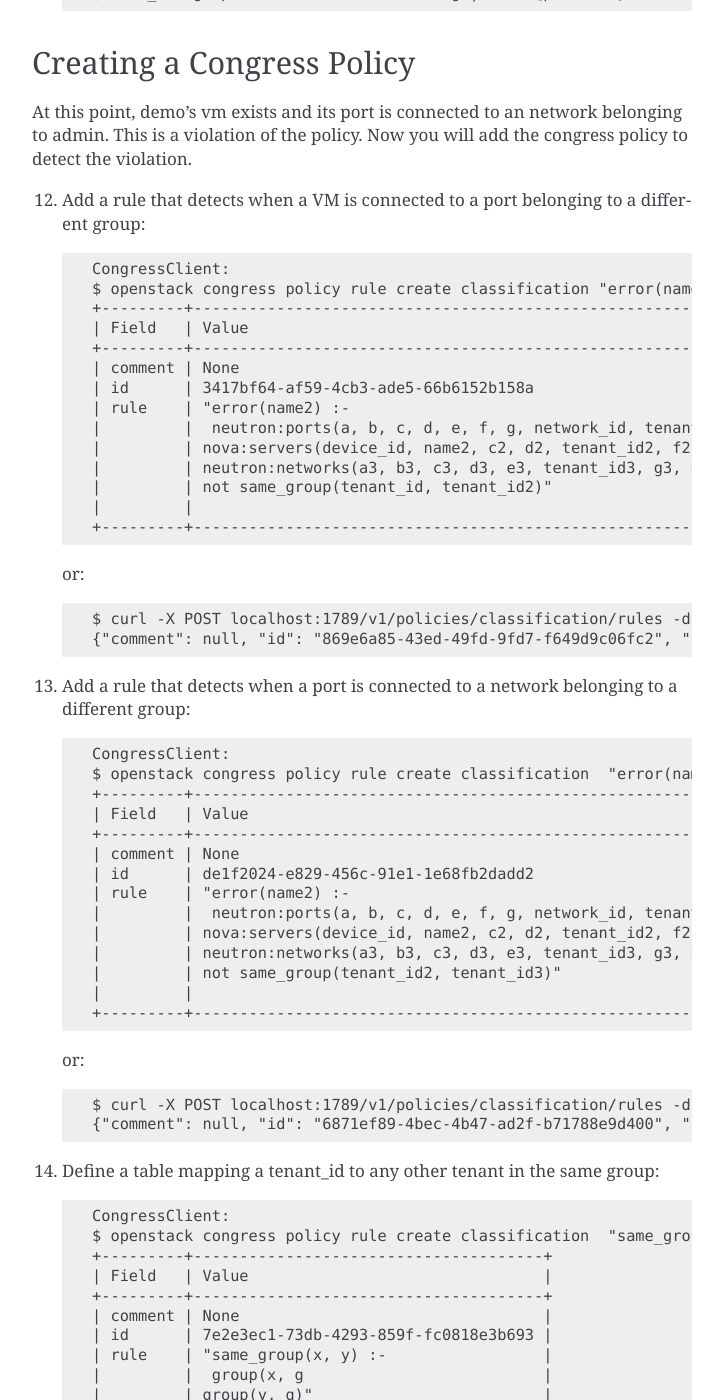
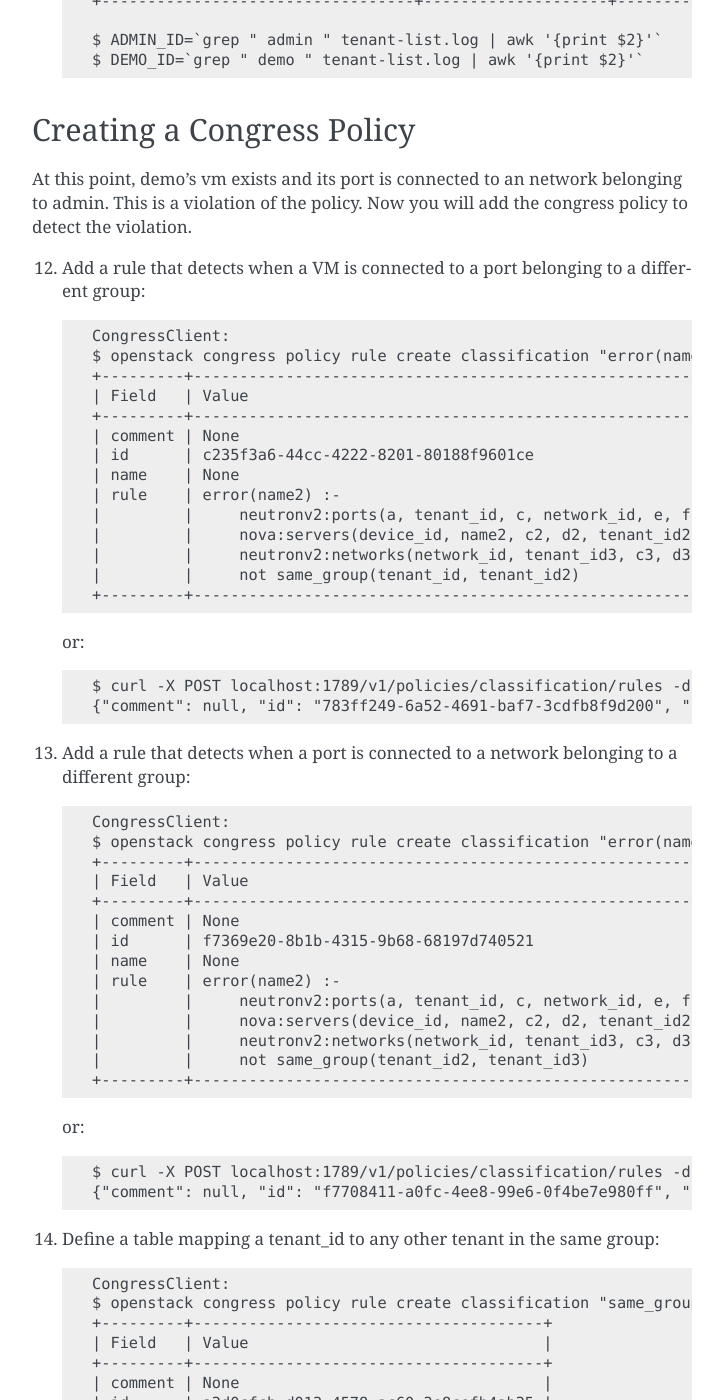
Before and after one commit to openstack-archive/congress, a Sphinx documentation site: the page built from doc/source/tutorial-tenant-sharing.rst, in a window 1280 px wide and 1400 px high, scrolled down 4170 px. Shown: the whole window, without its empty margins (388-1111 px from the left). Built offline with Sphinx 7.4.7, drawn with Linux system fonts in a browser that asks for light colours; some of the changed text lies outside the part shown.

Commit message:
Update tutorial per data source driver changes
Update "Setting up Devstack" section. Replace neutron data sources with
neutronv2 versions. Update output of policy commands.

Change-Id: I6e080d049676732c5970de250d6347cc6d346a67

```diff
--- a/doc/source/tutorial-tenant-sharing.rst
+++ b/doc/source/tutorial-tenant-sharing.rst
@@ -34,9 +34,12 @@
 
    https://github.com/stackforge/congress/blob/master/README.rst#41-devstack-install
 
-2) Change OS_USERNAME to "admin" in both nova and neutron::
+2) The Devstack installation script will automatically create a data source
+   instance of the neutronv2 driver. If you are not using Devstack, you will
+   need to create the data source::
 
-     /etc/congress/datasources.conf
+     $ AUTH_URL=`keystone endpoint-get --service=identity | grep "publicURL" | awk '{print $4}'`
+     $ openstack congress datasource create neutronv2 neutronv2 --config username=admin --config tenant_name=admin --config password=password --config auth_url=$AUTH_URL
 
 3) Change auth_strategy from "keystone" to "noauth" in
    /etc/congress/congress.conf
@@ -200,68 +203,68 @@
     different group::
 
      CongressClient:
-     $ openstack congress policy rule create classification "error(name2) :- neutron:ports(a, b, c, d, e, f, g, network_id, tenant_id, j, k, l, m, n, device_id, p), nova:servers(device_id, name2, c2, d2, tenant_id2, f2, g2, h2), neutron:networks(a3, b3, c3, d3, e3, tenant_id3, g3, h3, i3, network_id, k3), not same_group(tenant_id, tenant_id2)"
-     +---------+----------------------------------------------------------------------------------------+
-     | Field   | Value                                                                                  |
-     +---------+----------------------------------------------------------------------------------------+
-     | comment | None                                                                                   |
-     | id      | 3417bf64-af59-4cb3-ade5-66b6152b158a                                                   |
-     | rule    | "error(name2) :-                                                                       |
-     |         |  neutron:ports(a, b, c, d, e, f, g, network_id, tenant_id, j, k, l, m, n, device_id, p |
-     |         | nova:servers(device_id, name2, c2, d2, tenant_id2, f2, g2, h2                          |
-     |         | neutron:networks(a3, b3, c3, d3, e3, tenant_id3, g3, h3, i3, network_id, k3            |
-     |         | not same_group(tenant_id, tenant_id2)"                                                 |
-     |         |                                                                                        |
-     +---------+----------------------------------------------------------------------------------------+
+     $ openstack congress policy rule create classification "error(name2) :- neutronv2:ports(a, tenant_id, c, network_id, e, f, g, device_id, i), nova:servers(device_id, name2, c2, d2, tenant_id2, f2, g2, h2), neutronv2:networks(network_id, tenant_id3, c3, d3, e3, f3), not same_group(tenant_id, tenant_id2)"
+     +---------+--------------------------------------------------------------------------+
+     | Field   | Value                                                                    |
+     +---------+--------------------------------------------------------------------------+
+     | comment | None                                                                     |
+     | id      | c235f3a6-44cc-4222-8201-80188f9601ce                                     |
+     | name    | None                                                                     |
+     | rule    | error(name2) :-                                                          |
+     |         |     neutronv2:ports(a, tenant_id, c, network_id, e, f, g, device_id, i), |
+     |         |     nova:servers(device_id, name2, c2, d2, tenant_id2, f2, g2, h2),      |
+     |         |     neutronv2:networks(network_id, tenant_id3, c3, d3, e3, f3),          |
+     |         |     not same_group(tenant_id, tenant_id2)                                |
+     +---------+--------------------------------------------------------------------------+
 
     or::
 
-     $ curl -X POST localhost:1789/v1/policies/classification/rules -d '{"rule": "error(name2) :- neutron:ports(a, b, c, d, e, f, g, network_id, tenant_id, j, k, l, m, n, device_id, p), nova:servers(device_id, name2, c2, d2, tenant_id2, f2, g2, h2), neutron:networks(a3, b3, c3, d3, e3, tenant_id3, g3, h3, i3, network_id, k3), not same_group(tenant_id, tenant_id2) "}'
-     {"comment": null, "id": "869e6a85-43ed-49fd-9fd7-f649d9c06fc2", "rule": "error(name2) :- neutron:ports(a, b, c, d, e, f, g, network_id, tenant_id, j, k, l, m, n, device_id, p), nova:servers(device_id, name2, c2, d2, tenant_id2, f2, g2, h2), neutron:networks(a3, b3, c3, d3, e3, tenant_id3, g3, h3, i3, network_id, k3), not same_group(tenant_id, tenant_id2)"}
+     $ curl -X POST localhost:1789/v1/policies/classification/rules -d '{"rule": "error(name2) :- neutronv2:ports(a, tenant_id, c, network_id, e, f, g, device_id, i), nova:servers(device_id, name2, c2, d2, tenant_id2, f2, g2, h2), neutronv2:networks(network_id, tenant_id3, c3, d3, e3, f3), not same_group(tenant_id, tenant_id2)"}'
+     {"comment": null, "id": "783ff249-6a52-4691-baf7-3cdfb8f9d200", "rule": "error(name2) :- \n    neutronv2:ports(a, tenant_id, c, network_id, e, f, g, device_id, i),\n    nova:servers(device_id, name2, c2, d2, tenant_id2, f2, g2, h2),\n    neutronv2:networks(network_id, tenant_id3, c3, d3, e3, f3),\n    not same_group(tenant_id, tenant_id2)", "name": null}
 
 
 13) Add a rule that detects when a port is connected to a network belonging to
     a different group::
 
      CongressClient:
-     $ openstack congress policy rule create classification  "error(name2) :- neutron:ports(a, b, c, d, e, f, g, network_id, tenant_id, j, k, l, m, n, device_id, p), nova:servers(device_id, name2, c2, d2, tenant_id2, f2, g2, h2), neutron:networks(a3, b3, c3, d3, e3, tenant_id3, g3, h3, i3, network_id, k3) , not same_group(tenant_id2, tenant_id3)"
-     +---------+----------------------------------------------------------------------------------------+
-     | Field   | Value                                                                                  |
-     +---------+----------------------------------------------------------------------------------------+
-     | comment | None                                                                                   |
-     | id      | de1f2024-e829-456c-91e1-1e68fb2dadd2                                                   |
-     | rule    | "error(name2) :-                                                                       |
-     |         |  neutron:ports(a, b, c, d, e, f, g, network_id, tenant_id, j, k, l, m, n, device_id, p |
-     |         | nova:servers(device_id, name2, c2, d2, tenant_id2, f2, g2, h2                          |
-     |         | neutron:networks(a3, b3, c3, d3, e3, tenant_id3, g3, h3, i3, network_id, k3            |
-     |         | not same_group(tenant_id2, tenant_id3)"                                                |
-     |         |                                                                                        |
-     +---------+----------------------------------------------------------------------------------------+
+     $ openstack congress policy rule create classification "error(name2) :- neutronv2:ports(a, tenant_id, c, network_id, e, f, g, device_id, i), nova:servers(device_id, name2, c2, d2, tenant_id2, f2, g2, h2), neutronv2:networks(network_id, tenant_id3, c3, d3, e3, f3), not same_group(tenant_id2, tenant_id3)"
+     +---------+--------------------------------------------------------------------------+
+     | Field   | Value                                                                    |
+     +---------+--------------------------------------------------------------------------+
+     | comment | None                                                                     |
+     | id      | f7369e20-8b1b-4315-9b68-68197d740521                                     |
+     | name    | None                                                                     |
+     | rule    | error(name2) :-                                                          |
+     |         |     neutronv2:ports(a, tenant_id, c, network_id, e, f, g, device_id, i), |
+     |         |     nova:servers(device_id, name2, c2, d2, tenant_id2, f2, g2, h2),      |
+     |         |     neutronv2:networks(network_id, tenant_id3, c3, d3, e3, f3),          |
+     |         |     not same_group(tenant_id2, tenant_id3)                               |
+     +---------+--------------------------------------------------------------------------+
 
     or::
 
-     $ curl -X POST localhost:1789/v1/policies/classification/rules -d '{"rule": "error(name2) :- neutron:ports(a, b, c, d, e, f, g, network_id, tenant_id, j, k, l, m, n, device_id, p), nova:servers(device_id, name2, c2, d2, tenant_id2, f2, g2, h2), neutron:networks(a3, b3, c3, d3, e3, tenant_id3, g3, h3, i3, network_id, k3) , not same_group(tenant_id2, tenant_id3) "}'
-     {"comment": null, "id": "6871ef89-4bec-4b47-ad2f-b71788e9d400", "rule": "error(name2) :- neutron:ports(a, b, c, d, e, f, g, network_id, tenant_id, j, k, l, m, n, device_id, p), nova:servers(device_id, name2, c2, d2, tenant_id2, f2, g2, h2), neutron:networks(a3, b3, c3, d3, e3, tenant_id3, g3, h3, i3, network_id, k3), not same_group(tenant_id2, tenant_id3)"}
+     $ curl -X POST localhost:1789/v1/policies/classification/rules -d '{"rule": "error(name2) :- neutronv2:ports(a, tenant_id, c, network_id, e, f, g, device_id, i), nova:servers(device_id, name2, c2, d2, tenant_id2, f2, g2, h2), neutronv2:networks(network_id, tenant_id3, c3, d3, e3, f3), not same_group(tenant_id2, tenant_id3)"}'
+     {"comment": null, "id": "f7708411-a0fc-4ee8-99e6-0f4be7e980ff", "rule": "error(name2) :- \n    neutronv2:ports(a, tenant_id, c, network_id, e, f, g, device_id, i),\n    nova:servers(device_id, name2, c2, d2, tenant_id2, f2, g2, h2),\n    neutronv2:networks(network_id, tenant_id3, c3, d3, e3, f3),\n    not same_group(tenant_id2, tenant_id3)", "name": null}
 
 14) Define a table mapping a tenant_id to any other tenant in the same group::
 
      CongressClient:
-     $ openstack congress policy rule create classification  "same_group(x, y) :- group(x, g), group(y, g)"
+     $ openstack congress policy rule create classification "same_group(x, y) :- group(x, g), group(y, g)"
      +---------+--------------------------------------+
      | Field   | Value                                |
      +---------+--------------------------------------+
      | comment | None                                 |
-     | id      | 7e2e3ec1-73db-4293-859f-fc0818e3b693 |
-     | rule    | "same_group(x, y) :-                 |
-     |         |  group(x, g                          |
-     |         | group(y, g)"                         |
-     |         |                                      |
+     | id      | a3d0cfcb-d013-4578-ac60-3e8cefb4ab35 |
+     | name    | None                                 |
+     | rule    | same_group(x, y) :-                  |
+     |         |     group(x, g),                     |
+     |         |     group(y, g)                      |
      +---------+--------------------------------------+
 
     or::
 
-     $ curl -X POST localhost:1789/v1/policies/classification/rules -d '{"rule": "same_group(x, y) :- group(x, g), group(y, g) "}'
-     {"comment": null, "id": "9165ab44-ef9e-4561-af55-3d29b9da0bfe", "rule": "same_group(x, y) :- group(x, g), group(y, g)"}
+     $ curl -X POST localhost:1789/v1/policies/classification/rules -d '{"rule": "same_group(x, y) :- group(x, g), group(y, g)"}'
+     {"comment": null, "id": "e919d62e-b9af-4b50-a22c-c266379417b8", "rule": "same_group(x, y) :- \n    group(x, g),\n    group(y, g)", "name": null}
 
 15) Create a table mapping tenant_id to a group name.  admin and demo are in
     two separate groups called "IT" and "Marketing" respectively.  In practice,
@@ -270,40 +273,40 @@
     group table with membership information manually::
 
      CongressClient:
-     $ openstack congress policy rule create classification  "group(\"$ADMIN_ID\", \"IT\") :- true"
-     +---------+---------------------------------------------------------+
-     | Field   | Value                                                   |
-     +---------+---------------------------------------------------------+
-     | comment | None                                                    |
-     | id      | 6013e6a6-4d06-4d46-be86-a64eba4a754e                    |
-     | rule    | "group(\"7320f8345acb489e8296ddb3b1ad1262\", \"IT\") :- |
-     |         |  true()"                                                |
-     |         |                                                         |
-     +---------+---------------------------------------------------------+
+     $ openstack congress policy rule create classification "group(\"$ADMIN_ID\", \"IT\") :- true"
+     +---------+-----------------------------------------------------+
+     | Field   | Value                                               |
+     +---------+-----------------------------------------------------+
+     | comment | None                                                |
+     | id      | 97a6aeb0-0c9d-493b-8b0c-77691c1c3547                |
+     | name    | None                                                |
+     | rule    | group("14a3eb4f5b234b578ff905a4bec71605", "IT") :-  |
+     |         |     true()                                          |
+     +---------+-----------------------------------------------------+
 
     or::
 
      $ curl -X POST localhost:1789/v1/policies/classification/rules -d "{\"rule\": \"group(\\\"$ADMIN_ID\\\", \\\"IT\\\") :- true \"}"
-     {"comment": null, "id": "1554e108-adc5-40e1-870a-dda3b877f2bc", "rule": "group(\"7320f8345acb489e8296ddb3b1ad1262\", \"IT\") :- true()"}
+     {"comment": null, "id": "4a51b768-1458-4c68-881f-1cf2f1edb344", "rule": "group(\"14a3eb4f5b234b578ff905a4bec71605\", \"IT\") :- \n    true()", "name": null}
 
     Then::
 
      CongressClient:
-     $ openstack congress policy rule create classification  "group(\"$DEMO_ID\", \"Marketing\") :- true"
-     +---------+----------------------------------------------------------------+
-     | Field   | Value                                                          |
-     +---------+----------------------------------------------------------------+
-     | comment | None                                                           |
-     | id      | e76aede7-9f20-49af-b09f-1f293c0e1a52                           |
-     | rule    | "group(\"81084a94769c4ce0accb6968c397a085\", \"Marketing\") :- |
-     |         |  true()"                                                       |
-     |         |                                                                |
-     +---------+----------------------------------------------------------------+
+     $ openstack congress policy rule create classification "group(\"$DEMO_ID\", \"Marketing\") :- true"
+     +---------+------------------------------------------------------------+
+     | Field   | Value                                                      |
+     +---------+------------------------------------------------------------+
+     | comment | None                                                       |
+     | id      | 67c0d86d-f7cf-4db1-9efa-4d46960a3905                       |
+     | name    | None                                                       |
+     | rule    | group("8f08a89de9c945d4ac7f945f1d93b676", "Marketing") :-  |
+     |         |     true()                                                 |
+     +---------+------------------------------------------------------------+
 
     or::
 
      $ curl -X POST localhost:1789/v1/policies/classification/rules -d "{\"rule\": \"group(\\\"$DEMO_ID\\\", \\\"Marketing\\\") :- true \"}"
-     {"comment": null, "id": "810c2217-0161-4ba6-ab29-a822bfca0f99", "rule": "group(\"81084a94769c4ce0accb6968c397a085\", \"Marketing\") :- true()"}
+     {"comment": null, "id": "e6b57c8f-ffd2-4acf-839c-83284519ae3c", "rule": "group(\"8f08a89de9c945d4ac7f945f1d93b676\", \"Marketing\") :- \n    true()", "name": null}
 
 Listing Policy Violations
 -------------------------
```
Also changed, not shown: other parts of doc/source/tutorial-tenant-sharing.rst (+9 -14 lines).
